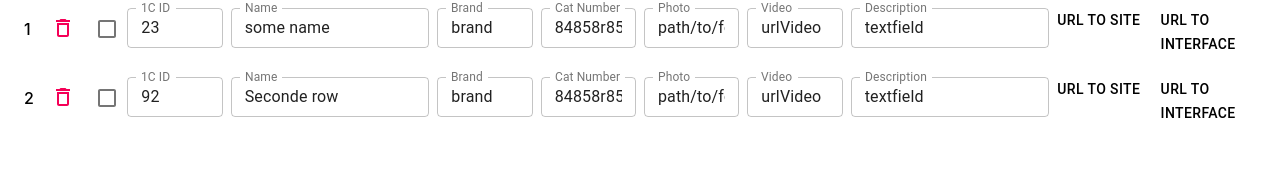
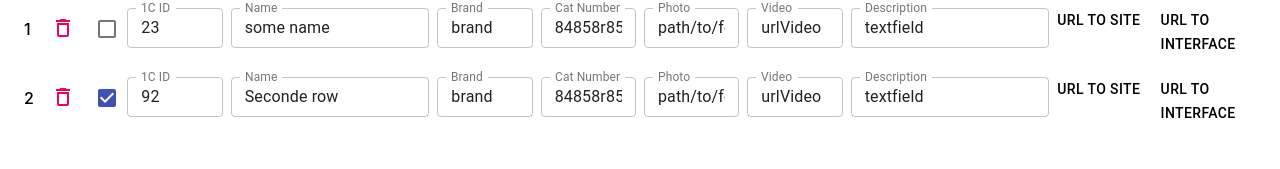
Before and after one commit to mikohan/vasya-interface, a React (Create React App) app: page / in a window 1280 px wide. Shown: the part 127-296 px from the top of the page. Built offline with nearby package versions, Linux system fonts and the light colour scheme.

Commit message:
Mark as done finished

```diff
--- a/src/components/RowForm.tsx
+++ b/src/components/RowForm.tsx
@@ -122,6 +122,7 @@ export default function Row({
           </span>
           <span>
             <Checkbox
+              checked={row.done}
               onChange={handleIsDoneChange(row.id)}
               color="primary"
               inputProps={{ 'aria-label': 'secondary checkbox' }}
```
Also changed, not shown: 1 other file (tests, documents, lock files or other folders).
